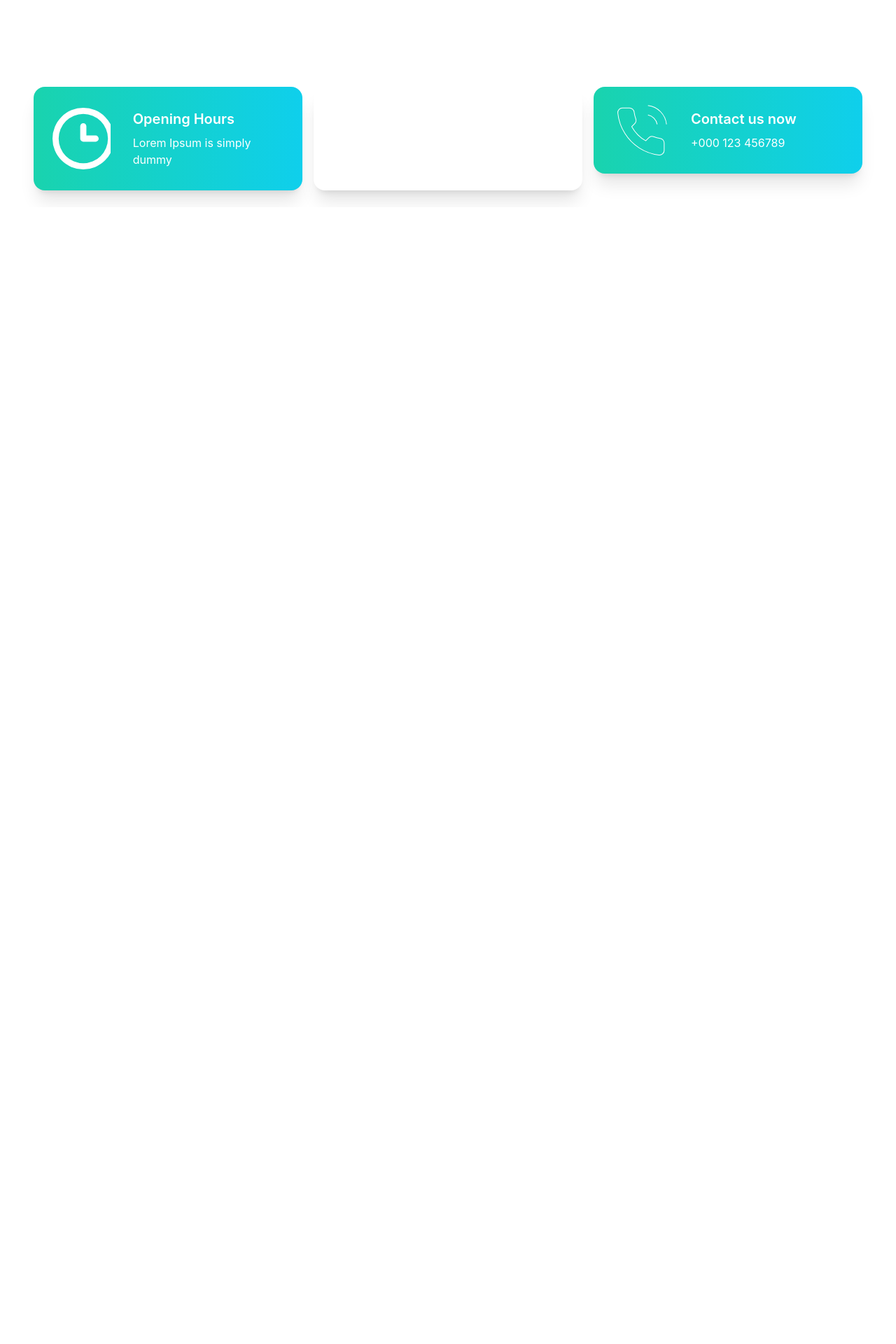
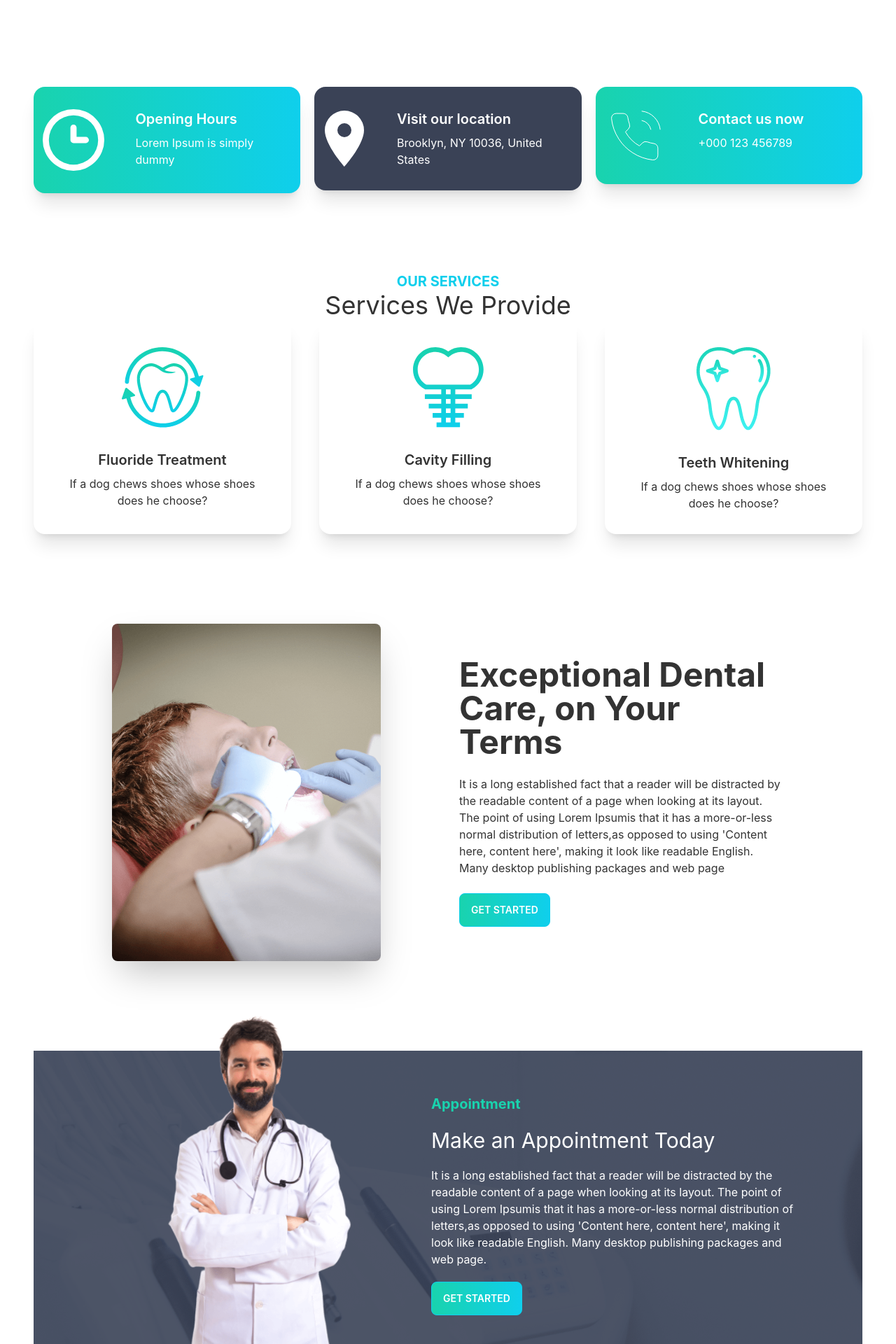
Before and after one commit to ArifulIslamShuvo/doctors-portal-client, a React (Create React App) app: page / in a window 1280 px wide. Shown: the part 740-2660 px from the top of the page at 70% size. Before the commit the page ends 1036 px from the top, so only its background shows below. Built offline with nearby package versions, Linux system fonts and the light colour scheme.

Commit message:
created services section and appointment section

```diff
--- /dev/null
+++ b/src/Pages/Home/Appointment.js
@@ -0,0 +1,26 @@
+import React from 'react';
+import doctor from '../../assets/images/doctor.png';
+import appointment from '../../assets/images/appointment.png';
+import PrimaryBtn from './PrimaryBtn';
+
+const Appointment = () => {
+    return (
+        <section style={{
+            background: `url(${appointment})`
+        }}
+            className='flex justify-center items-center pl-12'>
+            <div className='flex-1 hidden lg:block'>
+                <img className='mt-[-100px]' src={doctor} alt="" />
+            </div>
+            <div className='flex-1 pr-24'>
+                <h3 className='text-xl text-secondary font-bold py-5'>Appointment</h3>
+                <h2 className='text-3xl text-white'>Make an Appointment Today</h2>
+
+                <p className='text-white py-5'>It is a long established fact that a reader will be distracted by the readable content of a page when looking at its layout. The point of using Lorem Ipsumis that it has a more-or-less normal distribution of letters,as opposed to using 'Content here, content here', making it look like readable English. Many desktop publishing packages and web page.</p>
+                <PrimaryBtn>GET STARTED</PrimaryBtn>
+            </div>
+        </section>
+    );
+};
+
+export default Appointment;
--- a/src/Pages/Home/Banner.js
+++ b/src/Pages/Home/Banner.js
@@ -1,15 +1,16 @@
 import React from 'react';
 import chair from '../../assets/images/chair.png';
+import PrimaryBtn from './PrimaryBtn';
 
 const Banner = () => {
     return (
-        <div class="hero min-h-screen px-12">
+        <div class="hero min-h-screen grid grid-cols-1">
             <div class="hero-content flex-col lg:flex-row-reverse">
                 <img src={chair} class="max-w-sm rounded-lg shadow-2xl" />
                 <div>
                     <h1 class="text-5xl font-bold">Your New Smile Starts Here</h1>
                     <p class="py-6">Lorem Ipsum is simply dummy text of the printing and typesetting industry. Lorem Ipsum has been the industry's standard dummy text ever since the.</p>
-                    <button class="btn btn-primary text-white bg-gradient-to-r from-secondary to-primary">GET STARTED</button>
+                    <PrimaryBtn>GET STARTED</PrimaryBtn>
                 </div>
             </div>
         </div>
--- a/src/Pages/Home/Home.js
+++ b/src/Pages/Home/Home.js
@@ -1,13 +1,19 @@
 import React from 'react';
+import Appointment from './Appointment';
 import Banner from './Banner';
 import Info from './Info';
+import Services from './Services';
+import Testimonial from './Testimonial';
 
 
 const Home = () => {
     return (
-        <div>
+        <div className='px-12'>
             <Banner />
             <Info></Info>
+            <Services></Services>
+            <Appointment />
+            <Testimonial />
         </div>
     );
 };
--- a/src/Pages/Home/Info.js
+++ b/src/Pages/Home/Info.js
@@ -7,9 +7,9 @@ import InfoCard from './InfoCard';
 
 const Info = () => {
     return (
-        <div className='grid grid-cols-1 lg:grid-cols-3 gap-4 mx-12 mb-6'>
+        <div className='grid grid-cols-1 lg:grid-cols-3 gap-5 mb-6'>
             <InfoCard bgClass="bg-gradient-to-r from-secondary to-primary" cardInfo="Lorem Ipsum is simply dummy" cardTitle="Opening Hours" className img={clock}></InfoCard>
-            <InfoCard bgClass="bg-accent" cardInfo="Brooklyn, NY 10036, United States" cardTitle="Visit our location" className img={marker}></InfoCard>
+            <InfoCard bgClass="bg-gradient-to-r from-accent to-accent" cardInfo="Brooklyn, NY 10036, United States" cardTitle="Visit our location" className img={marker}></InfoCard>
             <InfoCard bgClass="bg-gradient-to-r from-secondary to-primary" cardInfo="+000 123 456789" cardTitle="Contact us now" className img={phone}></InfoCard>
         </div>
     );
--- a/src/Pages/Home/InfoCard.js
+++ b/src/Pages/Home/InfoCard.js
@@ -5,7 +5,7 @@ const InfoCard = ({img, cardTitle, cardInfo, bgClass}) => {
         <div>
             <div class={`card lg:card-side bg-base-100 shadow-xl ${bgClass}`}>
                 <figure>
-                    <img className='ml-8' src={img} alt="clock" />
+                    <img className='mx-5 py-8' src={img} alt="clock" />
                 </figure>
                 <div class="card-body">
                     <h2 class="card-title text-white">{cardTitle}</h2>
--- /dev/null
+++ b/src/Pages/Home/PrimaryBtn.js
@@ -0,0 +1,11 @@
+import React from 'react';
+
+const PrimaryBtn = ({children}) => {
+    return (
+        <div>
+            <button class="btn btn-primary text-white bg-gradient-to-r from-secondary to-primary">{children}</button>
+        </div>
+    );
+};
+
+export default PrimaryBtn;
--- /dev/null
+++ b/src/Pages/Home/Services.js
@@ -0,0 +1,59 @@
+import React from 'react';
+import fluoride from '../../assets/images/fluoride.png';
+import cavity from '../../assets/images/cavity.png';
+import whitening from '../../assets/images/whitening.png';
+import treatment from '../../assets/images/treatment.png';
+import Service from './service';
+import PrimaryBtn from './PrimaryBtn';
+const Services = () => {
+    const services = [
+        {
+            _id: 1,
+            name: 'Fluoride Treatment',
+            description: '',
+            img: fluoride
+        },
+        {
+            _id: 2,
+            name: 'Cavity Filling',
+            description: '',
+            img: cavity
+        },
+        {
+            _id: 3,
+            name: 'Teeth Whitening',
+            description: '',
+            img: whitening
+        },
+    ];
+    return (
+        <div className='my-28'>
+            <div className='text-center'>
+                <h3 className='text-primary  text-xl font-bold uppercase'>Our Services</h3>
+                <h2 className='text-4xl'>Services We Provide</h2>
+            </div>
+            <div className='grid sm:grid-cols-1 md:grid-cols-2 lg:grid-cols-3 gap-10'>
+                {
+                    services.map(service => <Service
+                        key={service._id}
+                        service={service}
+                    ></Service>)
+                }
+            </div>
+            <div class="justify-center items-center mt-28 px-12">
+                <div class="hero-content flex-col lg:flex-row" >
+                    <div className='px-12'>
+                    <img src={treatment} class="max-w-sm rounded-lg shadow-2xl" />
+                    </div>
+                    <div className='px-12'>
+                        <h1 class="text-5xl font-bold">Exceptional Dental Care, on Your Terms</h1>
+                        <p class="py-6">It is a long established fact that a reader will be distracted by the readable content of a page when looking at its layout. The point of using Lorem Ipsumis that it has a more-or-less normal distribution of letters,as opposed to using 'Content here, content here', making it look like readable English. Many desktop publishing packages and web page</p>
+                        <PrimaryBtn>GET STARTED</PrimaryBtn>
+                    </div>
+                </div>
+            </div>
+        </div>
+    );
+};
+
+export default Services;
--- /dev/null
+++ b/src/Pages/Home/service.js
@@ -0,0 +1,17 @@
+import React from 'react';
+
+const service = ({service}) => {
+    return (
+        <div className="card lg:max-w-lg shadow-xl">
+            <figure className="px-10 pt-10">
+                <img src={service.img} alt="Shoes" className="rounded-xl" />
+            </figure>
+            <div className="card-body items-center text-center">
+                <h2 className="card-title">{service.name}</h2>
+                <p>If a dog chews shoes whose shoes does he choose?</p>
+            </div>
+        </div>
+    );
+};
+
+export default service;
```
